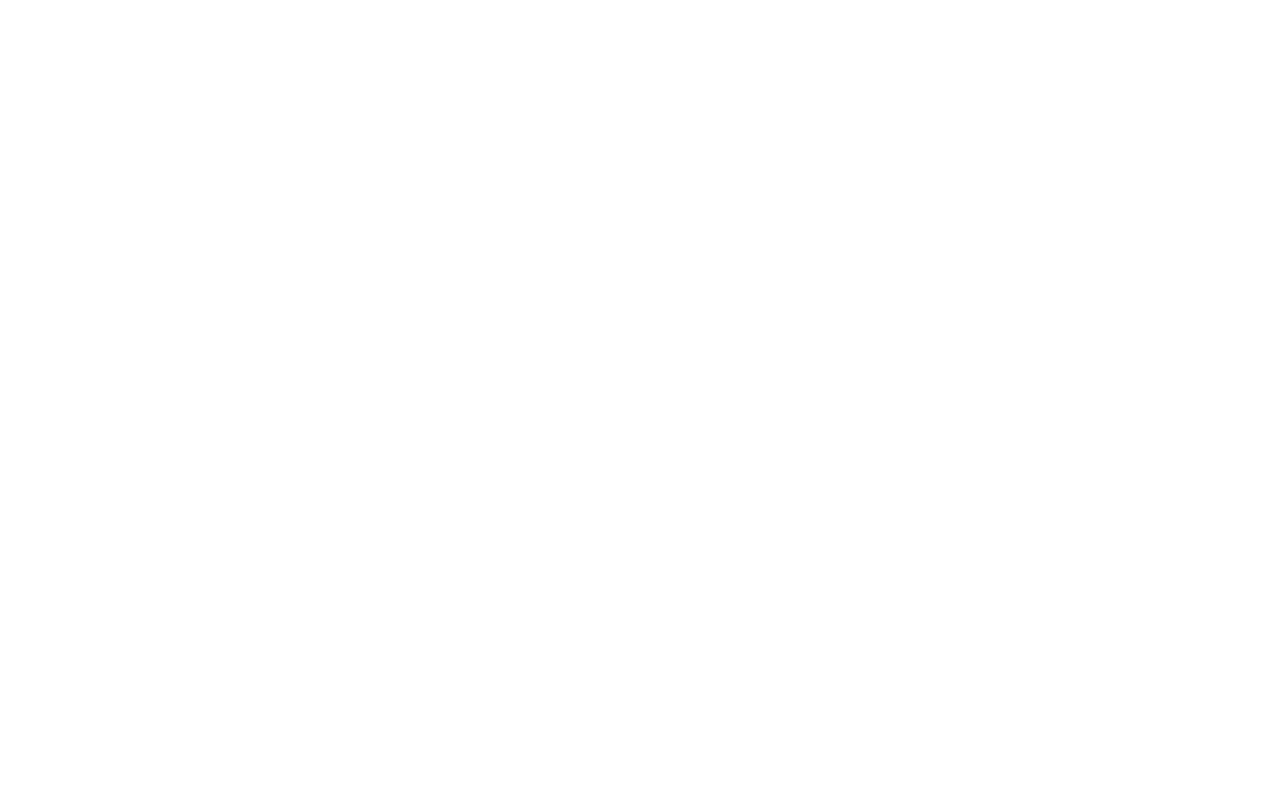
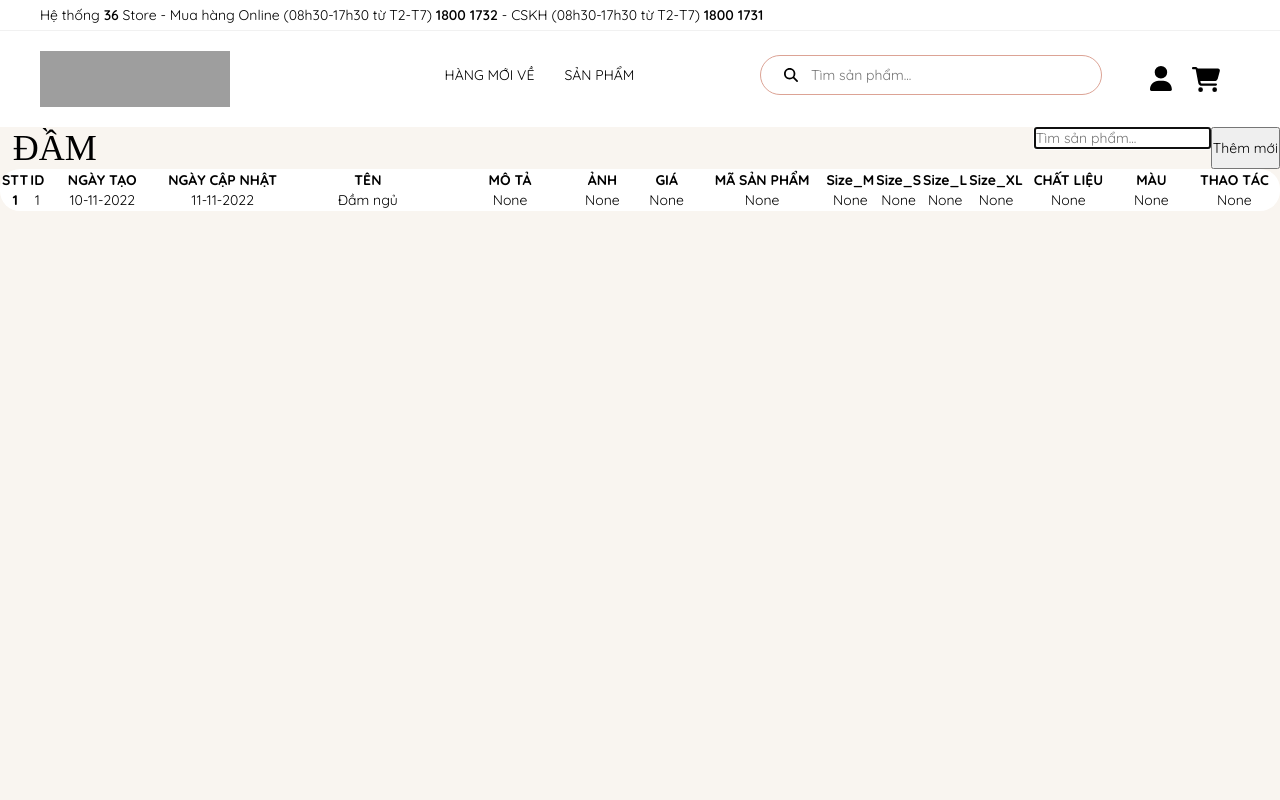
Before and after one commit to 20194288-huannh/cnw-fe, a React (Create React App) app: page /admin/dress in a window 1280 px wide. Before the commit this address had no page. Shown: the top 800 px of the page. Built offline with nearby package versions, Linux system fonts and the light colour scheme; grey boxes are pictures that could not be loaded.

Commit message:
ManageProduct-Dress

```diff
--- a/package.json
+++ b/package.json
@@ -10,6 +10,7 @@
     "@testing-library/jest-dom": "^5.16.4",
     "@testing-library/react": "^13.3.0",
     "@testing-library/user-event": "^13.5.0",
+    "clsx": "^1.2.1",
     "react": "^18.2.0",
     "react-dom": "^18.2.0",
     "react-router-dom": "^6.3.0",
--- a/src/Routers/route.js
+++ b/src/Routers/route.js
@@ -1,10 +1,12 @@
 import Home from '../pages/Home/index'
 import Dress from '../pages/Product/Dress'
 import Login from '../pages/Login';
+import MnDress from '../pages/ManageProduct/MnDress'
 const route = [
     {path: "/",  component: <Home />},
     {path: "/dress", component: <Dress />},
-    {path: "/account/login", component: <Login/>}
+    {path: "/account/login", component: <Login/>},
+    {path: "/admin/dress", component: <MnDress/>}
 ]
 
 export default route;
--- /dev/null
+++ b/src/pages/ManageProduct/ManageProduct.module.css
@@ -0,0 +1,93 @@
+
+.margin_bottom {
+    background-color: #f9f5f0;
+    height: 100vh;
+}
+
+.table_product_title {
+    display: flex;
+    justify-content: space-between;
+}
+
+.title_table_product_content {
+    font-family: 'Lora', serif;
+    font-size: 36px;
+    padding-left: 1%;
+}
+
+.admin_right_product {
+    display: flex;
+}
+
+.header_form_admin_product {
+    display: block;
+    position: absolute;
+    right: 0;
+    background: #fff;
+    border-radius: 30px;
+    right: 24px;
+    width: 342px;
+}
+.header_form_admin_product input {
+    color: #86898E;
+    font-size: 14px;
+    height: 40px;
+    width: 100%;
+    padding-left: 50px;
+    border: 0;
+    padding-right: 15px;
+    background: transparent;
+    border-radius: 30px;
+    border: 0;
+    border: 1px solid #dca395;
+    font-weight: 400;
+}
+
+.header_form_admin_product input:focus {
+    outline: none;
+}
+
+
+.close_search_product {
+    position: absolute;
+    left: 0;
+    top: 0;
+    height: 100%;
+    background: transparent;
+    font-size: 12px;
+    border: 0;
+    padding-left: 20px;
+    padding-right: 13px;
+    padding-top: 5px;
+    color: #E29481;
+}
+
+.btn_add {
+    padding: 6px 12px;
+    float: right;
+    width: 100px;
+    display: block;
+    padding: 8px;
+    margin-bottom: 11px;
+}
+
+
+.table {
+    width: 100%;
+    display: block;
+    border-radius: 20px;
+    background-color: #fff;
+}
+
+.table_title_pro, .content {
+    text-align: center;
+    width: -1%;
+    border: none;
+    border-radius: 10px;
+}
+
+.table_product {
+    display: flex;
+    flex-direction: column;
+    padding: 0.5rem 1 rem;
+}
--- /dev/null
+++ b/src/pages/ManageProduct/MnDress/index.js
@@ -0,0 +1,73 @@
+import { Link } from "react-router-dom"
+import React from "react";
+import styles from '../ManageProduct.module.css'
+
+const MnDress = () => {
+    return (
+        <React.Fragment>
+            <div className={styles.margin_bottom}>
+            <div className={styles.table_product}>
+            <div className={styles.table_product_title}>
+                    <div className={styles.title_table_product_content}>ĐẦM</div>
+                    <div className={styles.admin_right_product}>
+                        <div className="admin-search">
+                                    <form action="search" className="header_form_admin_product">
+                                            <input autoFocus={true} type="text" className="header_search_admin_product" placeholder="Tìm sản phẩm..."
+                                                //value={inputSearch} onChange={(e) => {handleInputSearch(e.target.value)}}
+                                            />
+                                            <div className="close_search_product"><i class="fas fa-search" /></div>
+                                    </form>
+                        </div>
+                    <button className='btn_add'><i className="fas fa-plus"/>Thêm mới</button>
+                    </div>
+                </div>
+
+            <table className={styles.table}>
+                        <thead>
+                            <tr className="table-tr">
+                                <th scope="col" class={styles.table_title_pro} style={{width:" 1%"}}>STT</th>
+                                <th scope="col" class={styles.table_title_pro} style={{width:" 1%"}}>ID</th>
+                                <th scope="col" class={styles.table_title_pro} style={{width:" 9%"}}>NGÀY TẠO</th>
+                                <th scope="col" class={styles.table_title_pro} style={{width:" 10%"}}>NGÀY CẬP NHẬT</th>
+                                <th scope="col" class={styles.table_title_pro} style={{width:" 13%"}}>TÊN</th>
+                                <th scope="col" class="table_title_pro pro-des">MÔ TẢ</th>
+                                <th scope="col" class={styles.table_title_pro} style={{width:" 5%"}}>ẢNH</th>
+                                <th scope="col" class={styles.table_title_pro} style={{width:" 5%"}}>GIÁ</th>
+                                <th scope="col" class={styles.table_title_pro} style={{width:" 10%"}}>MÃ SẢN PHẨM</th>
+                                <th scope="col" class={styles.table_title_pro} style={{width:" 1%"}}>Size_M</th>
+                                <th scope="col" class={styles.table_title_pro} style={{width:" 1%"}}>Size_S</th>
+                                <th scope="col" class={styles.table_title_pro} style={{width:" 1%"}}>Size_L</th>
+                                <th scope="col" class={styles.table_title_pro} style={{width:" 1%"}}>Size_XL</th>
+                                <th scope="col" class={styles.table_title_pro} style={{width:" 7%"}}>CHẤT LIỆU</th>
+                                <th scope="col" class={styles.table_title_pro} style={{width:" 6%"}}>MÀU</th>
+                                <th scope="col" class={styles.table_title_pro} style={{width:" 7%"}}>THAO TÁC</th>
+
+                            </tr>
+                        </thead>
+
+                        <tbody>
+                        <th scope="row"> 1 </th>
+                            <td className={styles.content}>1</td>
+                            <td className={styles.content}>10-11-2022</td>
+                            <td className={styles.content}>11-11-2022</td>
+                            <td className={styles.content}>Đầm ngủ</td>
+                            <td className={styles.content}>None</td>
+                            <td className={styles.content}>None</td>
+                            <td className={styles.content}>None</td>
+                            <td className={styles.content}>None</td>
+                            <td className={styles.content}>None</td>
+                            <td className={styles.content}>None</td>
+                            <td className={styles.content}>None</td>
+                            <td className={styles.content}>None</td>
+                            <td className={styles.content}>None</td>
+                            <td className={styles.content}>None</td>
+                            <td className={styles.content}>None</td>
+                        </tbody>
+            </table>
+            </div>
+            </div>
+        </React.Fragment>
+    )
+}
+
+export default MnDress
```
Also changed, not shown: 1 other file (tests, documents, lock files or other folders).
